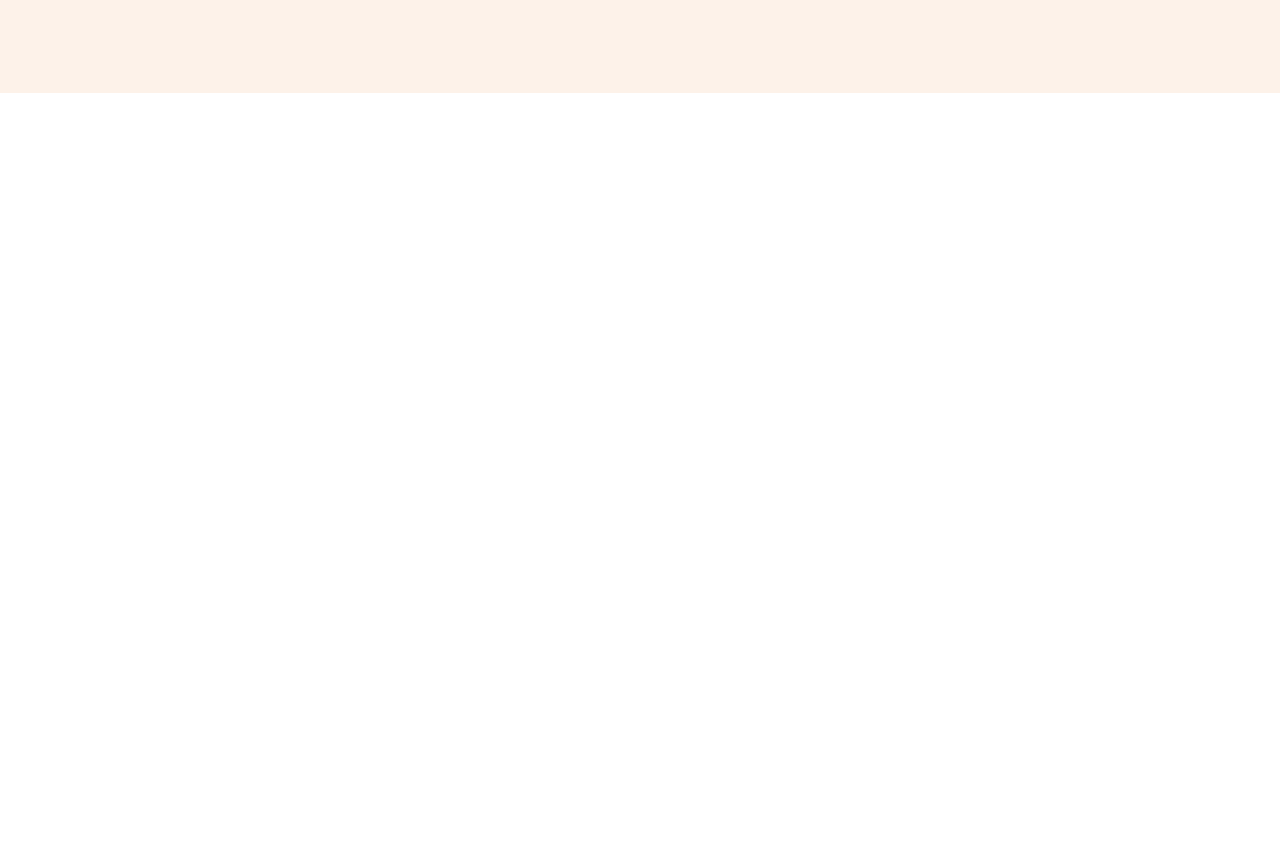
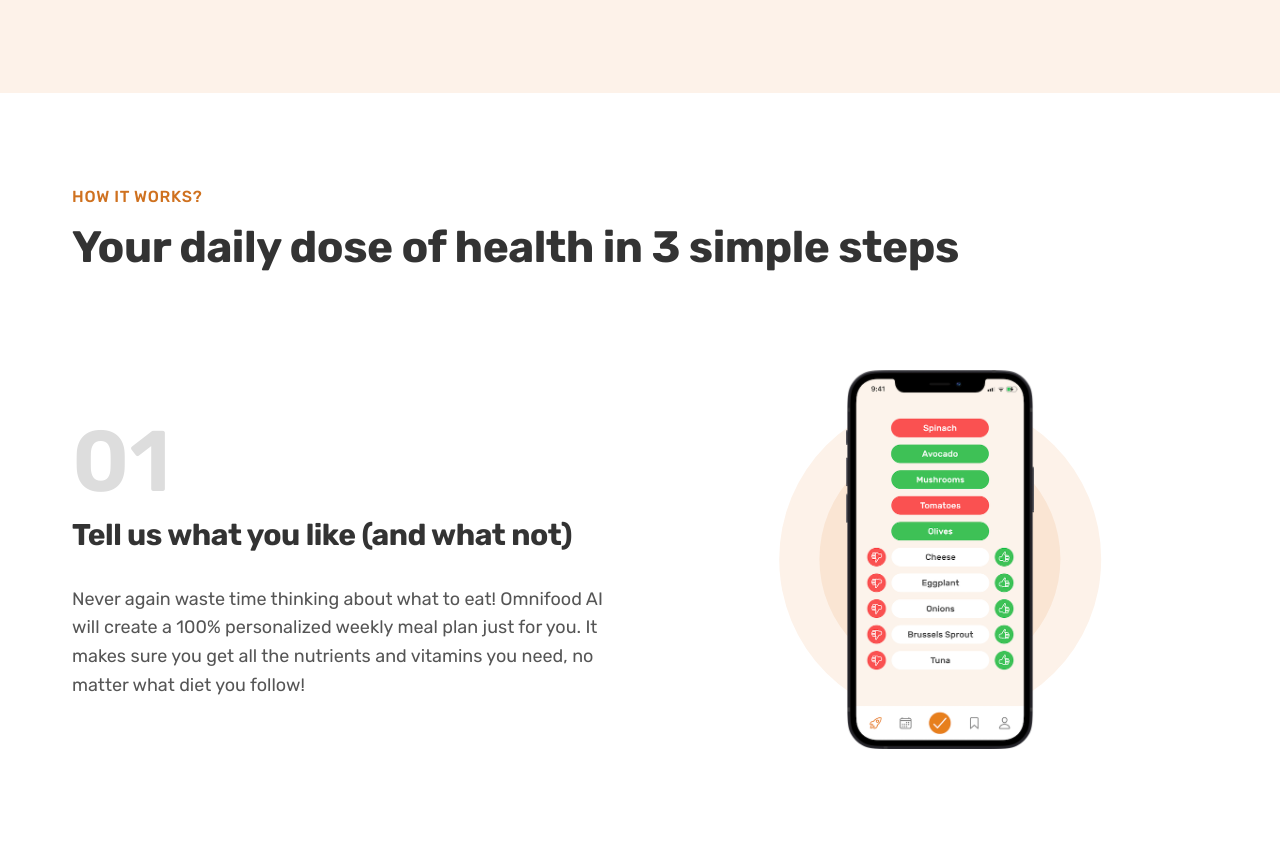
Before and after one commit to DucLS/HTML-CSS-Omnifood, a plain HTML site: page index.html in a window 1280 px wide. Shown: the part 691-1533 px from the top of the page. Before the commit the page ends 800 px from the top, so only its background shows below. Drawn offline with Linux system fonts and the light colour scheme.

Commit message:
building how-it-works section

```diff
--- a/css/style.css
+++ b/css/style.css
@@ -119,13 +119,40 @@ body {
   column-gap: 9.6rem;
 }
 
+.heading-primary,
+.heading-secondary,
+.heading-tertiary {
+  font-weight: 700;
+  color: #333;
+  letter-spacing: -0.5px;
+}
+
 .heading-primary {
   font-size: 5.2rem;
-  font-weight: 700;
   line-height: 1.05;
-  color: #333;
-  letter-spacing: -0.5px;
   margin-bottom: 3.2rem;
+}
+
+.heading-secondary {
+  font-size: 4.4rem;
+  line-height: 1.2;
+  margin-bottom: 9.6rem;
+}
+
+.heading-tertiary {
+  font-size: 3rem;
+  line-height: 1.2;
+  margin-bottom: 3.2rem;
+}
+
+.sub-heading {
+  display: block;
+  font-size: 1.6rem;
+  font-weight: 500;
+  color: #cf711f;
+  text-transform: uppercase;
+  margin-bottom: 1.6rem;
+  letter-spacing: 0.75px;
 }
 
 .hero-description {
@@ -211,3 +238,76 @@ body {
   color: #cf711f;
   font-weight: 700;
 }
+
+.grid {
+  display: grid;
+  column-gap: 6.4rem;
+  row-gap: 9.6rem;
+}
+
+.grid--2-cols {
+  grid-template-columns: repeat(2, 1fr);
+}
+
+.grid--center-vertically {
+  align-items: center;
+}
+
+.container {
+  max-width: 120rem;
+  margin: 0 auto;
+  padding: 0 3.2rem;
+}
+
+.section-how {
+  padding: 9.6rem 0;
+}
+
+.step-number {
+  font-size: 8.6rem;
+  font-weight: 600;
+  color: #ddd;
+  margin-bottom: 1.2rem;
+}
+
+.step-description {
+  font-size: 1.8rem;
+  line-height: 1.6;
+}
+
+.step-img-box {
+  display: flex;
+  align-items: center;
+  justify-content: center;
+  position: relative;
+}
+
+.step-img-box::after,
+.step-img-box::before {
+  content: "";
+  display: block;
+  border-radius: 50%;
+  position: absolute;
+  top: 50%;
+  left: 50%;
+  transform: translate(-50%, -50%);
+}
+
+.step-img-box::before {
+  width: 60%;
+  padding-bottom: 60%;
+  background-color: #fdf2e9;
+
+  z-index: -2;
+}
+
+.step-img-box::after {
+  width: 45%;
+  padding-bottom: 45%;
+  background-color: #fae5d3;
+  z-index: -1;
+}
+
+.step-img {
+  width: 35%;
+}
--- a/index.html
+++ b/index.html
@@ -66,6 +66,70 @@
           </div>
         </div>
       </section>
+      <section class="section-how">
+        <div class="container">
+          <span class="sub-heading">How it works?</span>
+          <h2 class="heading-secondary">
+            Your daily dose of health in 3 simple steps
+          </h2>
+        </div>
+        <!-- STEP 1 -->
+        <div class="container grid grid--2-cols grid--center-vertically">
+          <div class="step-text-box">
+            <p class="step-number">01</p>
+            <h3 class="heading-tertiary">
+              Tell us what you like (and what not)
+            </h3>
+            <p class="step-description">
+              Never again waste time thinking about what to eat! Omnifood AI
+              will create a 100% personalized weekly meal plan just for you. It
+              makes sure you get all the nutrients and vitamins you need, no
+              matter what diet you follow!
+            </p>
+          </div>
+          <div class="step-img-box">
+            <img
+              src="img/app/app-screen-1.png"
+              alt="iPhone preferences selection screen"
+              class="step-img"
+            />
+          </div>
+          <!-- STEP 2 -->
+          <div class="step-img-box">
+            <img
+              src="img/app/app-screen-2.png"
+              alt="iPhone approve meal"
+              class="step-img"
+            />
+          </div>
+          <div class="step-text-box">
+            <p class="step-number">02</p>
+            <h3 class="heading-tertiary">Approve your weekly meal plan</h3>
+            <p class="step-description">
+              Once per week, approve the meal plan generated for you by Omnifood
+              AI. You can change ingredients, swap entire meals, or even add
+              your own recipes.
+            </p>
+          </div>
+          <!-- STEP 3 -->
+          <div class="step-text-box">
+            <p class="step-number">03</p>
+            <h3 class="heading-tertiary">Receive meals at convenient time</h3>
+            <p class="step-description">
+              Best chefs in town will cook your selected meal every day, and we
+              will deliver it to your door whenever works best for you. You can
+              change delivery schedule and address daily!
+            </p>
+          </div>
+          <div class="step-img-box">
+            <img
+              src="img/app/app-screen-3.png"
+              alt="iPhone delivered meal"
+              class="step-img"
+            />
+          </div>
+        </div>
+      </section>
     </main>
   </body>
 </html>
```
